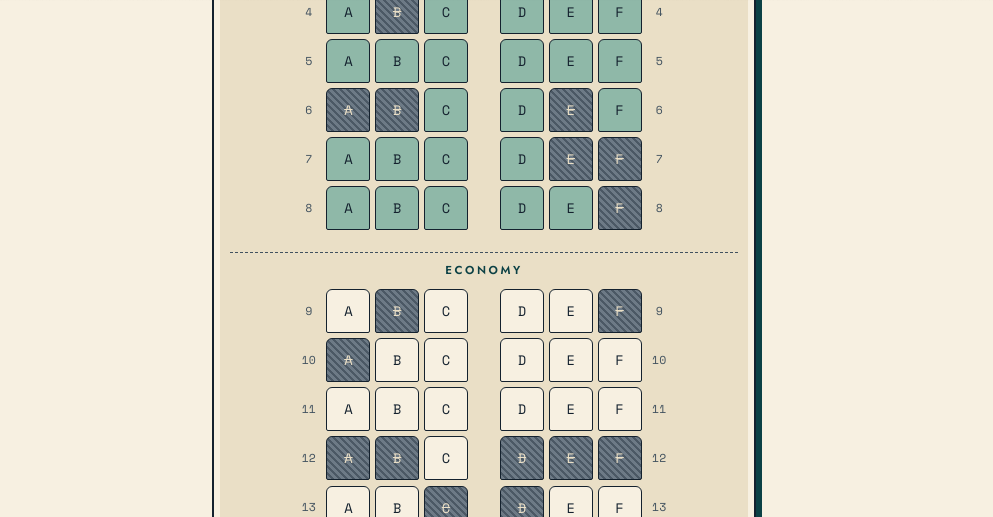
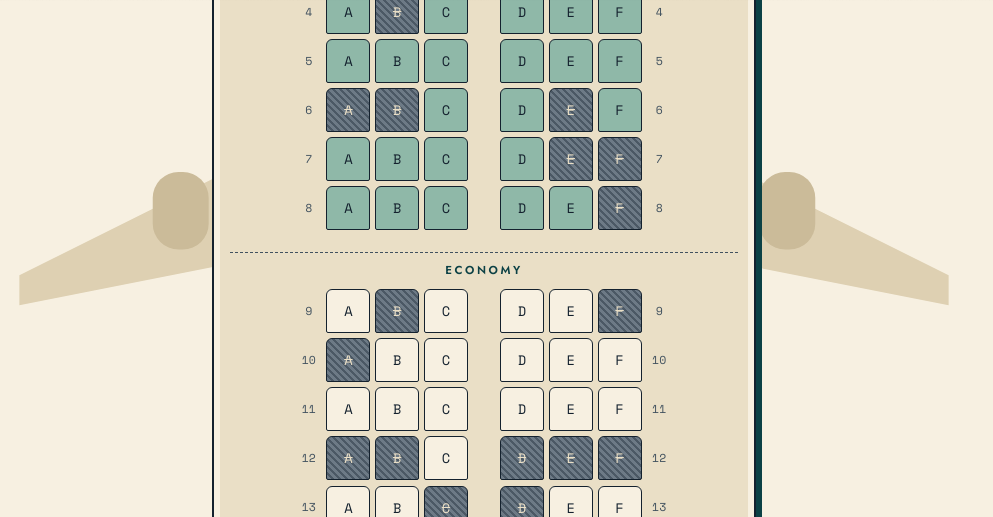
Before and after one commit to programredacted/skyway-airways, a Flask app: page /flights/1/seats in a window 1280 px wide. Shown: the part 799-1316 px from the top of the page, without its empty margins (0-993 px from the left). Run offline with Flask 3, Linux system fonts and the light colour scheme; data comes from the database, SQL or seed files in the repository.

Commit message:
Wings behind the cabin, and nothing else touched
Purely additive: a wing SVG alongside the cabin shell, plus the three rules
that place it. No existing rule changed.

Alongside, never inside: the shell scrolls its own overflow and would cut the
wings off at its border. It sits in a new wrapper that only establishes a
positioning context, and the wings use z-index -1 rather than raising the
shell, so the shell itself needed no change at all.

Never clipped, at any width. The cabin is centred in the left grid column
rather than on the page, so the left edge binds first: its centre sits
(100vw - 312px)/2 from that edge, capping the span at 100vw - 312px - the
sidebar's 17.5rem plus the 2rem gap. Below 55rem the sidebar drops underneath
and the cap becomes the full viewport.

Proof rather than assertion: every computed property of the shell, seats,
rows, aisle, row numbers and dividers was captured before and after and
compared - identical. Span reaches 2.8x the cabin at 1900px, whole at every
width from 390px up, no horizontal overflow anywhere, no wing geometry over
any seat, and a seat still selects when clicked.

129/129 pytest, 11/11 wing checks.

Co-Authored-By: Claude Opus 5 <noreply@anthropic.com>

```diff
--- a/static/css/retro.css
+++ b/static/css/retro.css
@@ -1496,6 +1496,36 @@ a:hover { color: var(--orange-dk); }
 }
 
 .seat-aisle { width: 1.4rem; }
+
+/* ------------------------------------------ wings, purely a silhouette -- */
+
+/* Added around the cabin, changing nothing about it. */
+.cabin-stage { position: relative; }
+
+.cabin-wings {
+  position: absolute;
+  top: 34%;
+  left: 50%;
+  transform: translate(-50%, -50%);
+  pointer-events: none;
+  /* Behind the cabin without touching it: the shell is statically positioned,
+     so anything positioned here would otherwise paint on top of it. */
+  z-index: -1;
+  /* Never clipped. The cabin is centred in the left grid column rather than on
+     the page, so the left edge binds first: its centre sits (100vw - 312px)/2
+     from that edge, which caps the span at 100vw - 312px — the sidebar's
+     17.5rem plus the 2rem gap. */
+  width: min(260%, calc(100vw - 19.5rem));
+}
+
+.cabin-wings__skin { fill: var(--paper-3); }
+/* one step deeper than the wing so the pods read against it */
+.cabin-wings__pod { fill: #cbbb99; }
+
+@media (max-width: 55rem) {
+  /* the sidebar drops below, so the cabin is centred on the page after all */
+  .cabin-wings { width: min(260%, calc(100vw - 2rem)); }
+}
 
 /* ------------------------------------------------- live selection panel -- */
 
--- a/templates/seats.html
+++ b/templates/seats.html
@@ -49,6 +49,22 @@
       <span class="seatmap__stamp" id="refresh-stamp" aria-hidden="true"></span>
     </div>
 
+    {# The wings are purely a silhouette behind the cabin — added alongside it,
+       never inside it, because the shell scrolls its own overflow and would
+       cut them off. Nothing about the shell itself changes. #}
+    <div class="cabin-stage">
+    <svg class="cabin-wings" viewBox="0 0 900 300" aria-hidden="true" focusable="false">
+      {# One path through the middle: the root sits behind the opaque cabin, so
+         there is no join to line up. 110 units of root chord against 864 of
+         span — a deeper chord reads as a fin bolted to a tube. #}
+      <path class="cabin-wings__skin"
+            d="M291 110 L18 246 L18 274 L291 220
+               L609 220 L882 274 L882 246 L609 110 Z"/>
+      {# nacelles, longer fore-and-aft than across so they read as pods #}
+      <rect class="cabin-wings__pod" x="142" y="150" width="52" height="72" rx="24"/>
+      <rect class="cabin-wings__pod" x="706" y="150" width="52" height="72" rx="24"/>
+    </svg>
+
     <div class="cabin-shell" id="seat-grid"
          data-flight-id="{{ flight.id }}"
          data-base-fare="{{ flight.base_fare_cents }}"
@@ -85,6 +101,7 @@
       {% endfor %}
 
       <p class="cabin-shell__tail">Tail</p>
+    </div>
     </div>
   </form>
 
```
Also changed, not shown: 1 other file.
